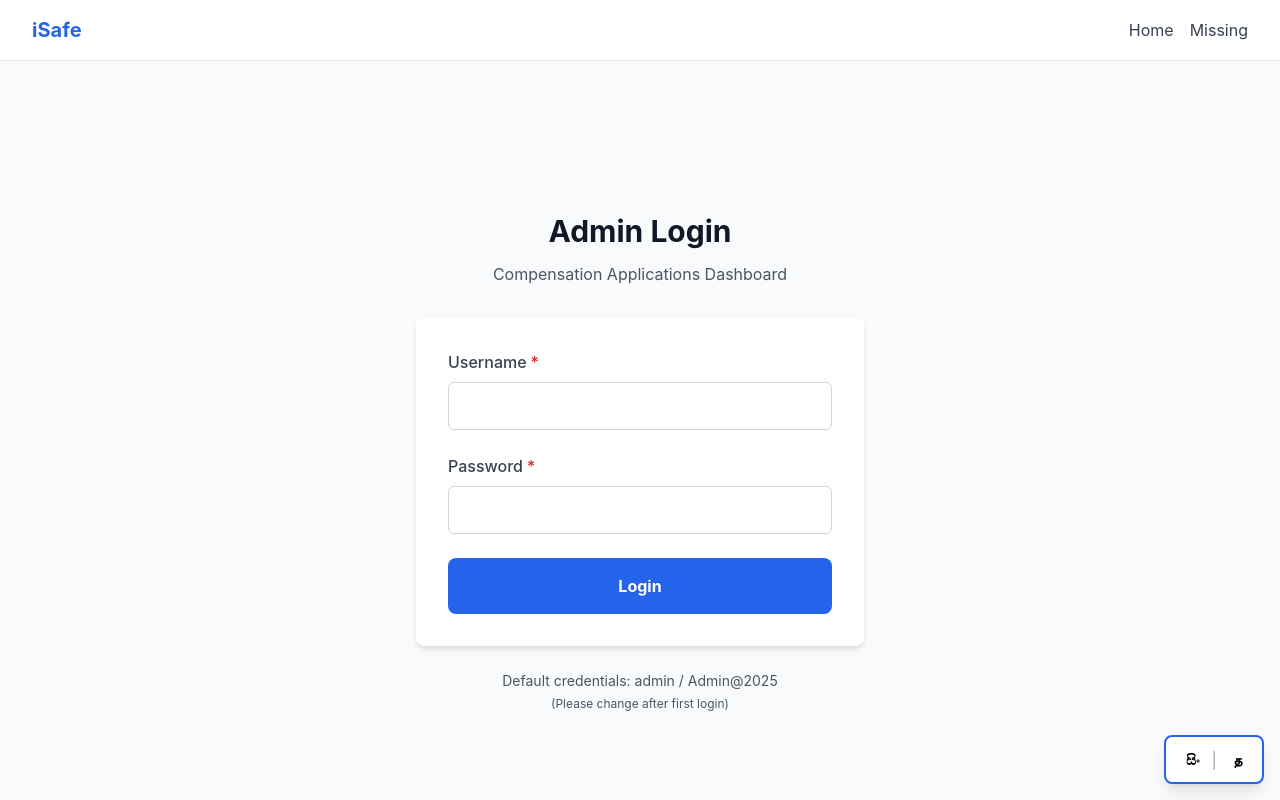
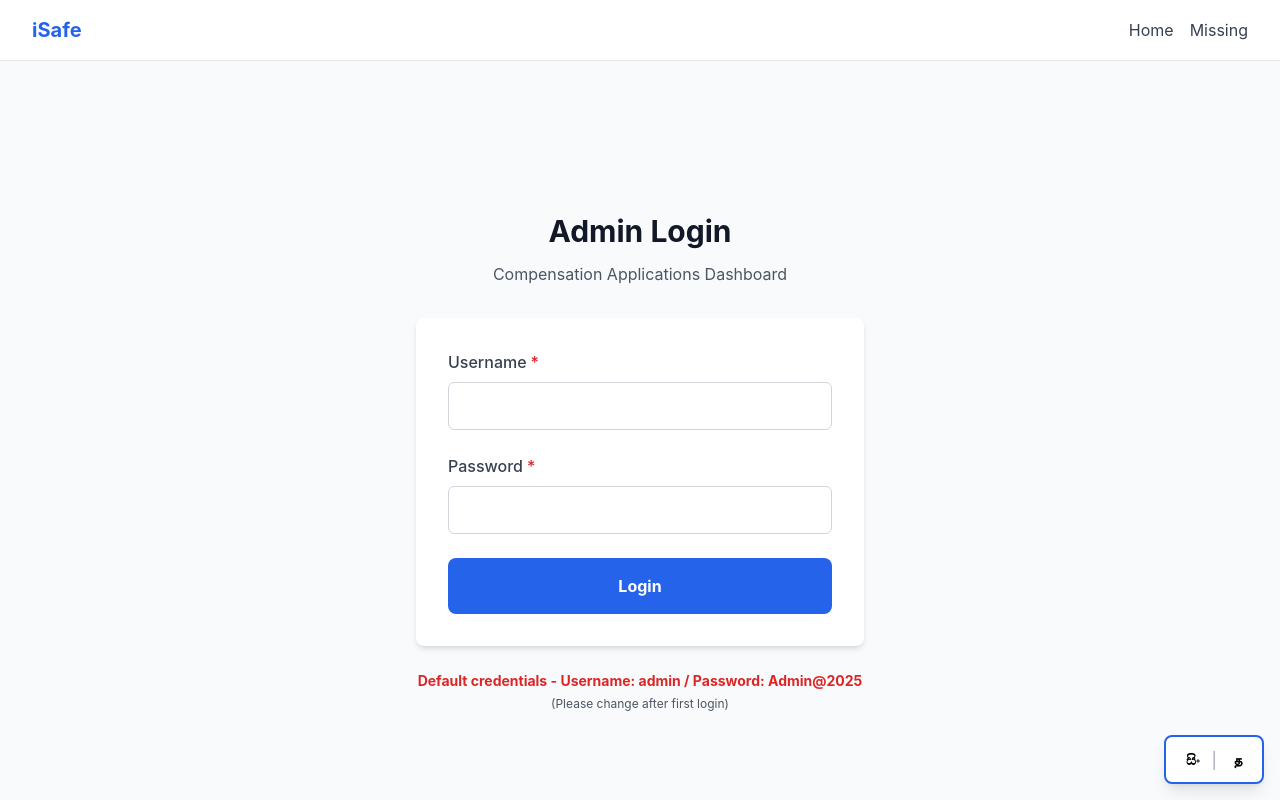
Before and after one commit to playershyan/iSafe, a Next.js app: page /en/compensation/admin in a window 1280 px wide. Shown: the top 800 px of the page. Built offline with nearby package versions, Linux system fonts and the light colour scheme; no server answers.

Commit message:
08 Dec 16th commit - Update JS/React components

```diff
--- a/app/[locale]/compensation/admin/page.tsx
+++ b/app/[locale]/compensation/admin/page.tsx
@@ -99,7 +99,7 @@ export default function CompensationAdminLoginPage({
         </div>
 
         <div className="mt-6 text-center text-sm text-gray-600">
-          <p>Default credentials: admin / Admin@2025</p>
+          <p className="font-bold text-red-600">Default credentials - Username: admin / Password: Admin@2025</p>
           <p className="text-xs mt-1">(Please change after first login)</p>
         </div>
       </div>
--- a/app/[locale]/staff/page.tsx
+++ b/app/[locale]/staff/page.tsx
@@ -42,6 +42,11 @@ export default async function StaffPage({ params }: { params: Promise<{ locale:
         />
       </div>
 
+      <div className="mt-6 text-center text-sm text-gray-600">
+        <p className="font-bold text-red-600">Default credentials - Center code: GOVCTR001 / Access code: ACCSEC789</p>
+        <p className="text-xs mt-1">(Please change after first login)</p>
+      </div>
+
       <div className="mt-6 rounded-lg bg-gray-50 p-4">
         <h3 className="mb-2 text-sm font-bold">{t('needHelp')}</h3>
         <p className="text-sm text-gray-700">
```
